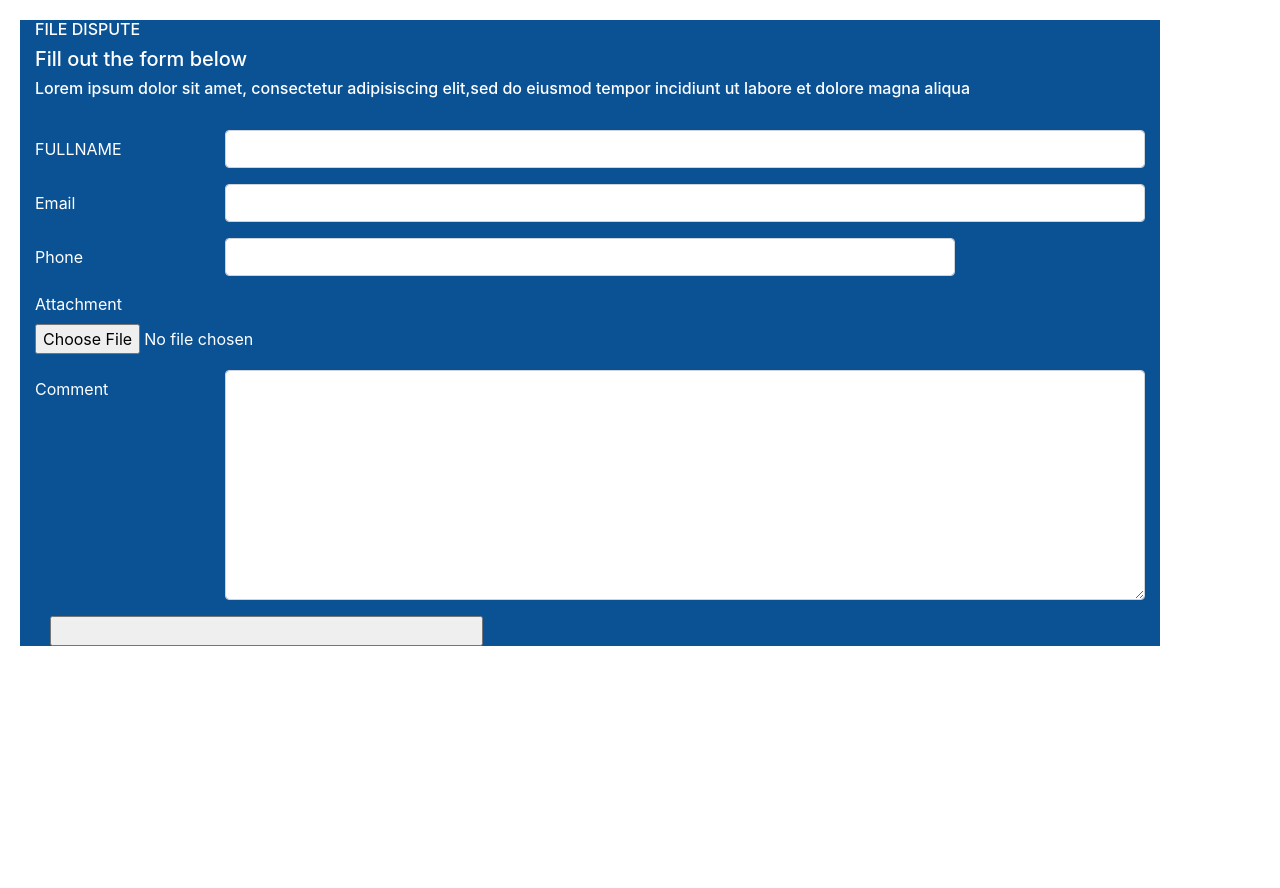
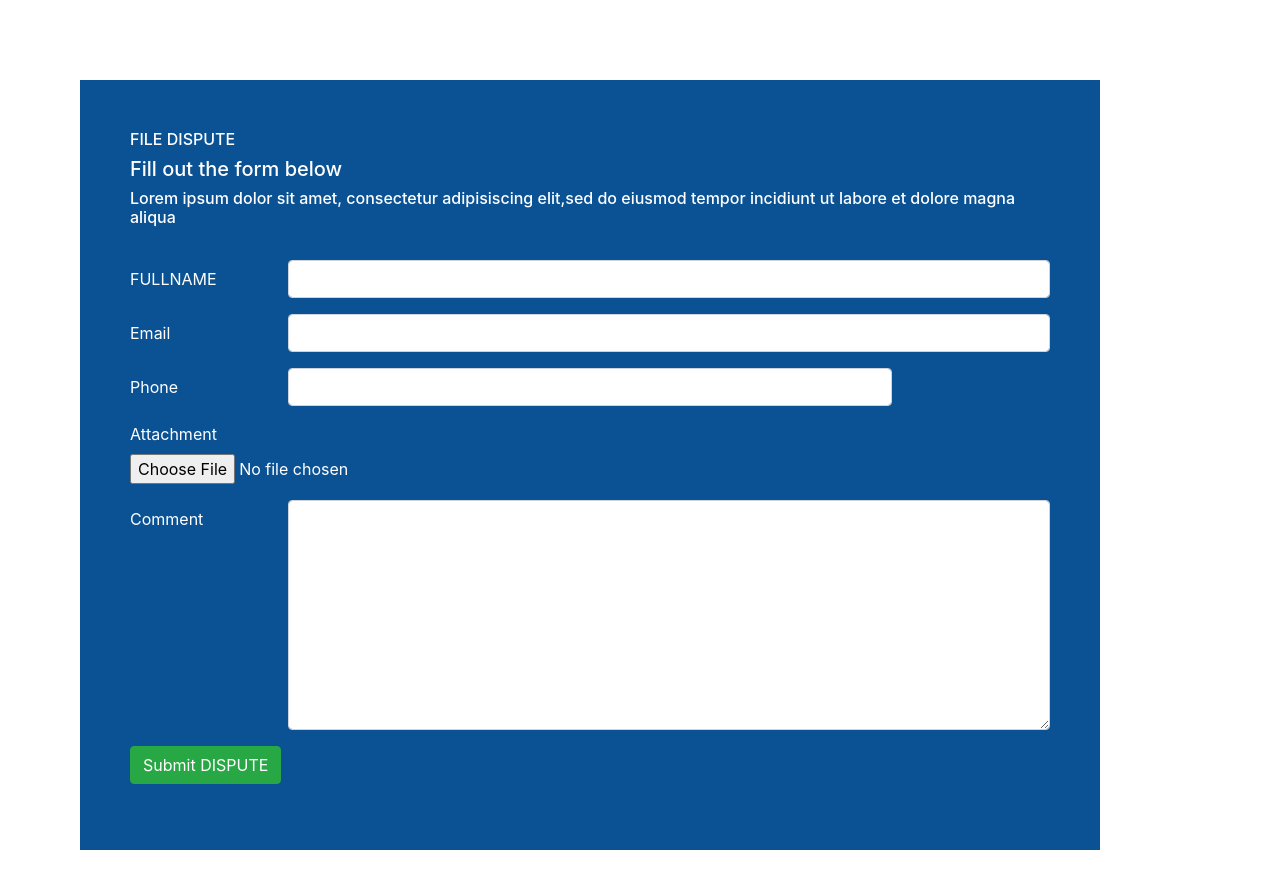
Before and after one commit to abhinavjalla/angular-POC, an Angular app: page / in a window 1280 px wide. Shown: the top 888 px of the page. Before the commit the page ends 800 px from the top, so only its background shows below. Built offline with nearby package versions, Linux system fonts and the light colour scheme.

Commit message:
2 files modified

```diff
--- a/src/app/app.component.css
+++ b/src/app/app.component.css
@@ -2,7 +2,12 @@ p {
   font-family: Lato;
 }
 .container {
-margin:20px;
+
+
+  border: 60px solid;
+  padding: 50px;
+  margin: 20px;
 background-color: rgb(11, 82, 148);
 color:white;
+
 }
--- a/src/app/app.component.html
+++ b/src/app/app.component.html
@@ -1,6 +1,6 @@
 
 
-<div class="container">
+<div class="container" >
 
     <h6 >FILE DISPUTE</h6>
     <h5> Fill out the form below</h5>
@@ -51,9 +51,7 @@
     </div>
 
 
-       <div class="col-sm-5" align-right btn-success>
-             <input type="button" class="form-control-file" id="attachment">
-      </div>
+      <button type="button" class="btn btn-success ">Submit DISPUTE</button>
 
 
 
```
